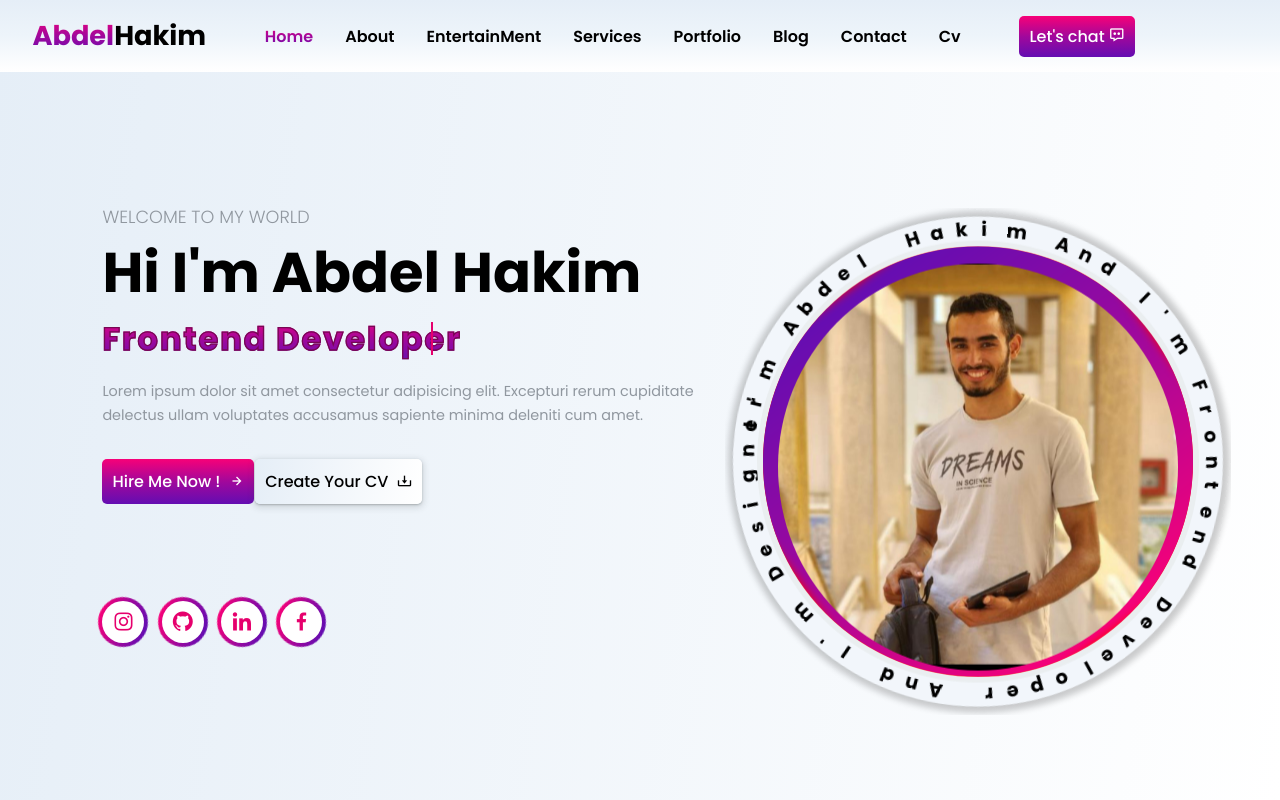
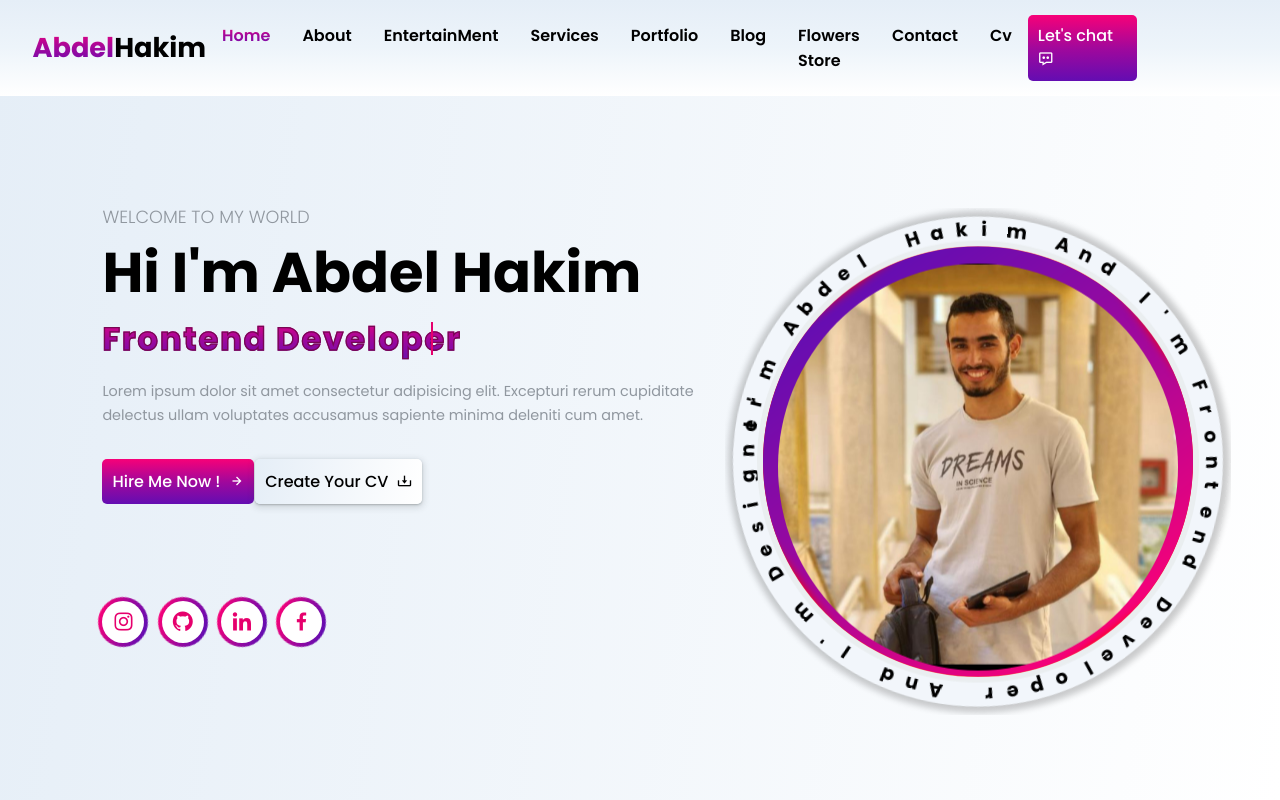
Before and after one commit to AbdelHakimGafer1/My-Website1, a plain HTML site: page index.html in a window 1280 px wide. Shown: the top 800 px of the page. Drawn offline with nearby package versions, Linux system fonts and the light colour scheme.

Commit message:
Update index.html

```diff
--- a/index.html
+++ b/index.html
@@ -22,6 +22,7 @@
             <li><a href="#services">Services</a></li>
             <li><a href="#portfolio">Portfolio</a></li>
             <li><a href="#blog">Blog</a></li>
+            <li><a href="https://jonedoe3639.github.io/Flowers-Store/"> Flowers Store </a></li>
             <li><a href="#contact">Contact</a></li>
             <li><a href="https://jonedoe3639.github.io/my-resume/">Cv</a></li>
         </ul>
```
